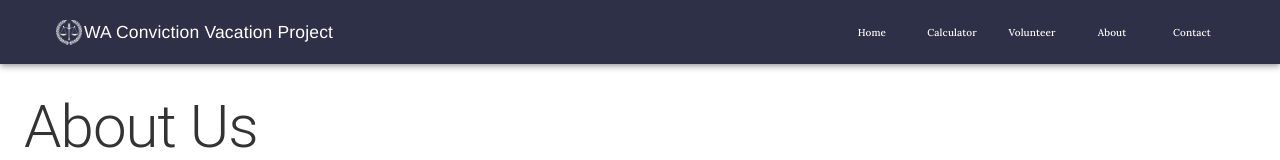
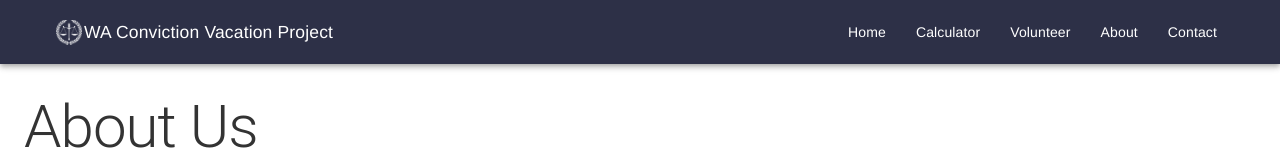
Before and after one commit to openseattle/clearviction-v1, a React (Create React App) app: page /about in a window 1280 px wide. Shown: the top 160 px of the page. Built offline with nearby package versions, Linux system fonts and the light colour scheme.

Commit message:
changed to Links from buttons

```diff
--- a/src/ui-kit/NavButton.jsx
+++ b/src/ui-kit/NavButton.jsx
@@ -1,19 +1,25 @@
-import { Button, Typography } from "@material-ui/core";
+import { Link, makeStyles, Typography } from "@material-ui/core";
 
+const useStyles = makeStyles((theme) => ({
+  navLink: {
+    margin: 15,
+    color: "white",
+    textTransform: "none",
+    "&:hover": { color: "white", textDecoration: "underline" },
+  },
+  navText: {
+    fontFamily: ["Helvetica Neue", "sans-serif"],
+    fontSize: "14px",
+  },
+}));
 const NavButton = (props) => {
-  const { pageName, url } = props;
+  const { pageName, url, theme } = props;
+  const classes = useStyles(theme);
+
   return (
-    <Button
-      href={url}
-      style={{
-        minWidth: "80px",
-        color: "white",
-        textTransform: "none",
-        "&:hover": { color: "white", textDecoration: "underline" },
-      }}
-    >
-      <Typography fontSize="14px">{pageName}</Typography>
-    </Button>
+    <Link className={classes.navLink} href={url} variant="text">
+      <Typography className={classes.navText}>{pageName}</Typography>
+    </Link>
   );
 };
 
```
